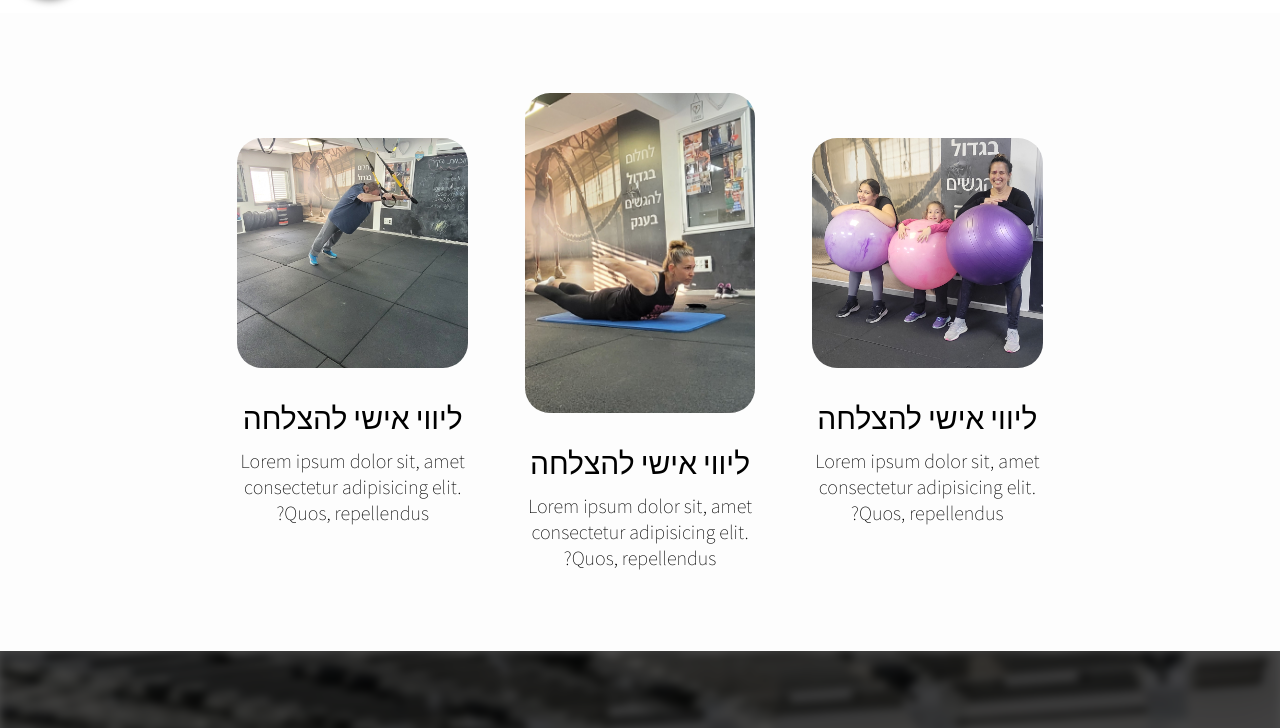
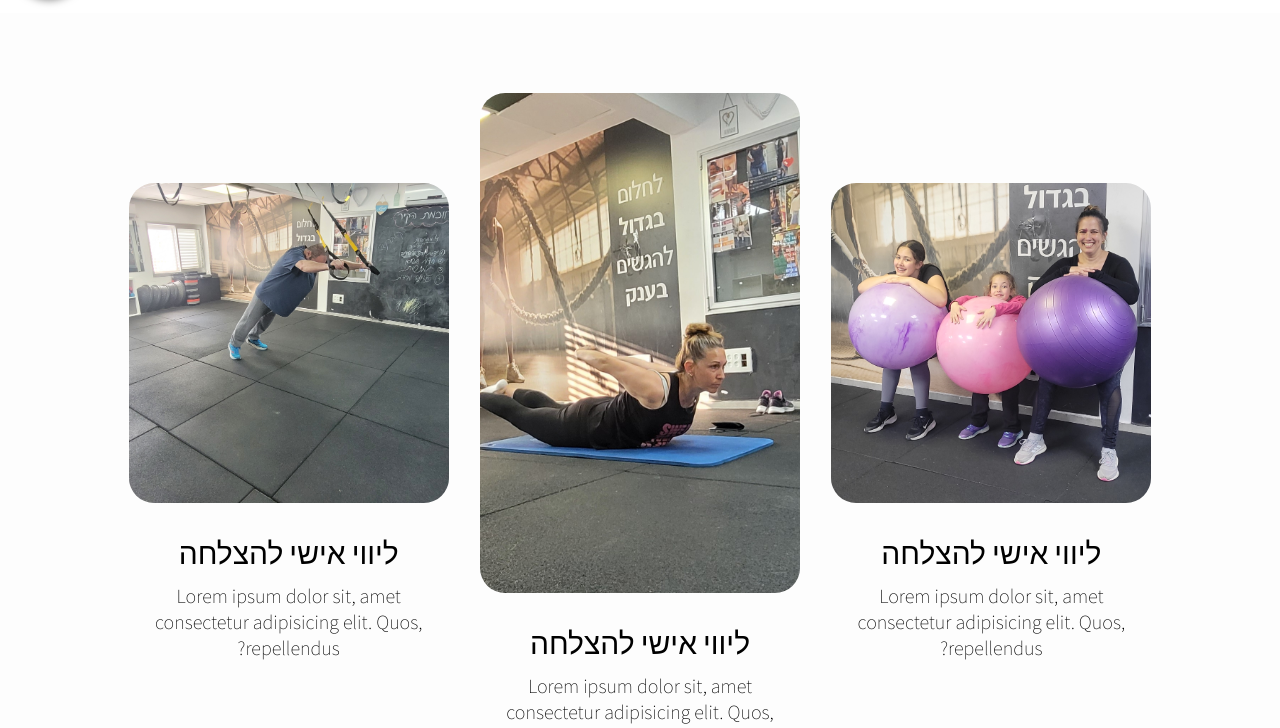
Before and after one commit to shaharyair/katrin-studio-Landing-page, a React (Vite) app: page / in a window 1280 px wide. Shown: the part 787-1515 px from the top of the page. Built offline with nearby package versions, Linux system fonts and the light colour scheme; grey boxes are pictures that could not be loaded.

Commit message:
made photos more responsive

```diff
--- a/src/Components/Benefits/Benefits.css
+++ b/src/Components/Benefits/Benefits.css
@@ -34,11 +34,14 @@
   width: 80vw;
   height: 85vw;
   border-radius: 2.5rem;
+  max-width: 35rem;
+  max-height: 35rem;
 }
 
 .benefit:nth-child(2) > img {
   height: 120vw;
   width: 80vw;
+  max-height: 50rem;
 }
 
 .benefits__text-container {
@@ -71,7 +74,7 @@
   }
 
   .benefits-container {
-    max-width: 85%;
+    max-width: 80%;
     gap: 3rem;
     flex-direction: row;
   }
@@ -95,38 +98,3 @@
     width: 25vw;
   }
 }
-
-@media only screen and (min-width: 1024px) {
-  :root {
-    --benefits-fontSize: 3rem;
-  }
-
-  .benefits {
-    padding: 8rem 0;
-  }
-
-  .benefits-container {
-    max-width: 65%;
-    gap: 3rem;
-    flex-direction: row;
-  }
-
-  .benefit {
-    gap: 3rem;
-  }
-
-  .benefits__text-container {
-    gap: 1rem;
-    padding: 0;
-  }
-
-  .benefit > img {
-    height: 18vw;
-    width: 18vw;
-  }
-
-  .benefit:nth-child(2) > img {
-    height: 25vw;
-    width: 18vw;
-  }
-}
```
